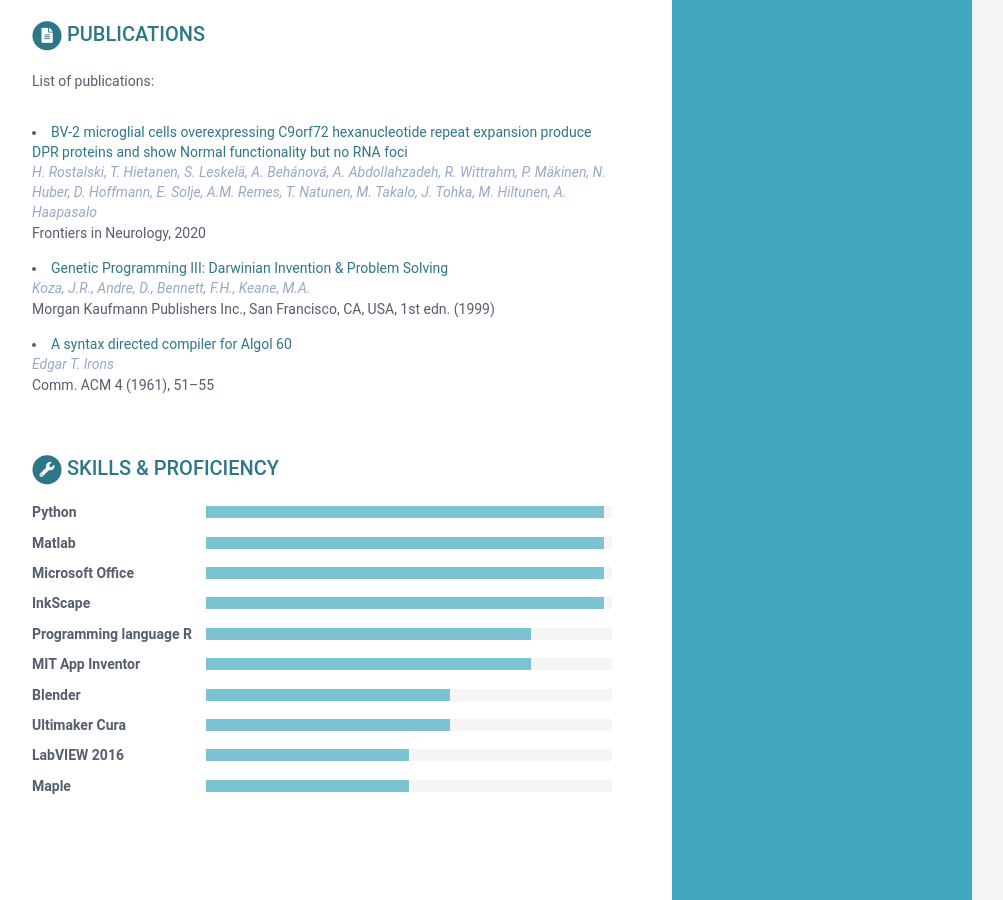
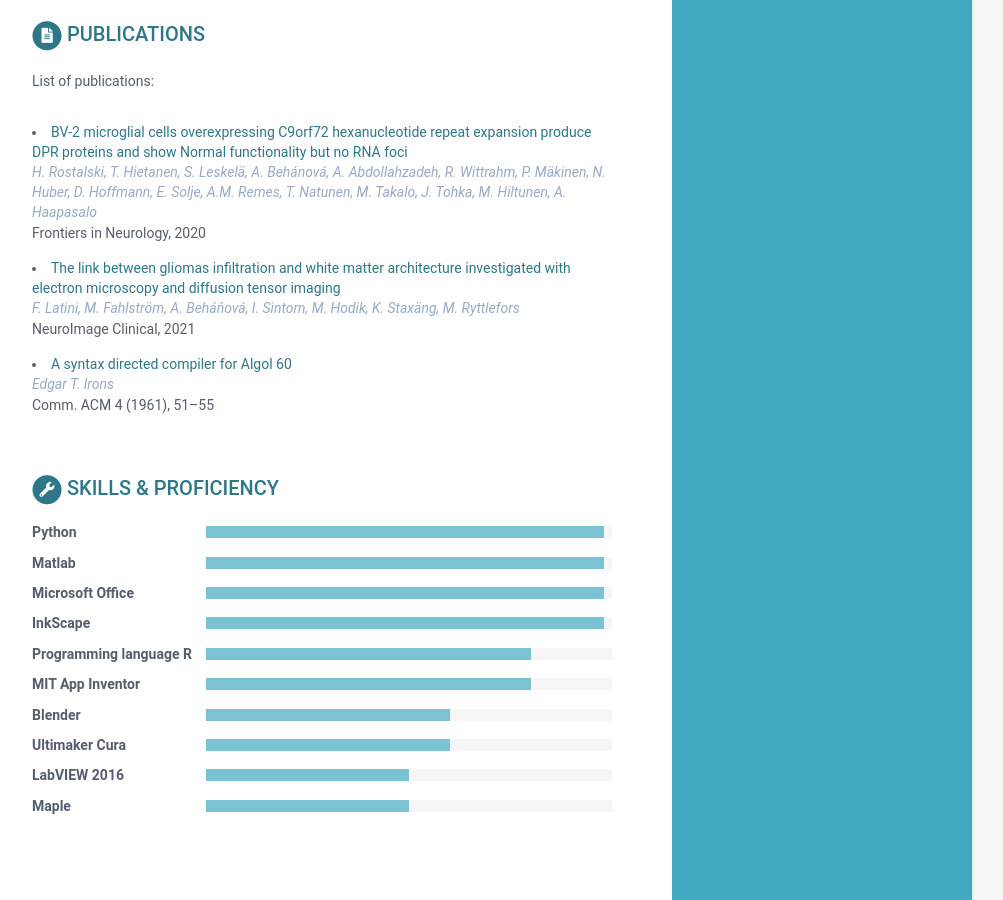
Before and after one commit to AndreaBehan/AndreaBehanova.github.io, a Jekyll site: the page built from index.html, in a window 1280 px wide and 900 px high, scrolled down 1730 px. Shown: the whole window, without its empty margins (168-1171 px from the left). Built offline with Jekyll 4.4.1, drawn with Linux system fonts in a browser that asks for light colours.

Commit message:
Update data.yml

```diff
--- a/_data/data.yml
+++ b/_data/data.yml
@@ -213,10 +213,10 @@ publications:
         authors: H. Rostalski, T. Hietanen, S. Leskelä, A. Behánová, A. Abdollahzadeh, R. Wittrahm, P. Mäkinen, N. Huber, D. Hoffmann, E. Solje, A.M. Remes, T. Natunen, M. Takalo, J. Tohka, M. Hiltunen, A. Haapasalo
         conference: Frontiers in Neurology, 2020
 
-      - title: "Genetic Programming III: Darwinian Invention &amp; Problem Solving"
-        link: "#"
-        authors: Koza, J.R., Andre, D., Bennett, F.H., Keane, M.A.
-        conference: "Morgan Kaufmann Publishers Inc., San Francisco, CA, USA, 1st edn. (1999)"
+      - title: "The link between gliomas infiltration and white matter architecture investigated with electron microscopy and diffusion tensor imaging"
+        link: "https://www.sciencedirect.com/science/article/pii/S2213158221001790#"
+        authors: F. Latini, M. Fahlström, A. Beháňová, I. Sintorn, M. Hodik, K. Staxäng, M. Ryttlefors
+        conference: NeuroImage Clinical, 2021
 
       - title: A syntax directed compiler for Algol 60
         link: "#"
```
